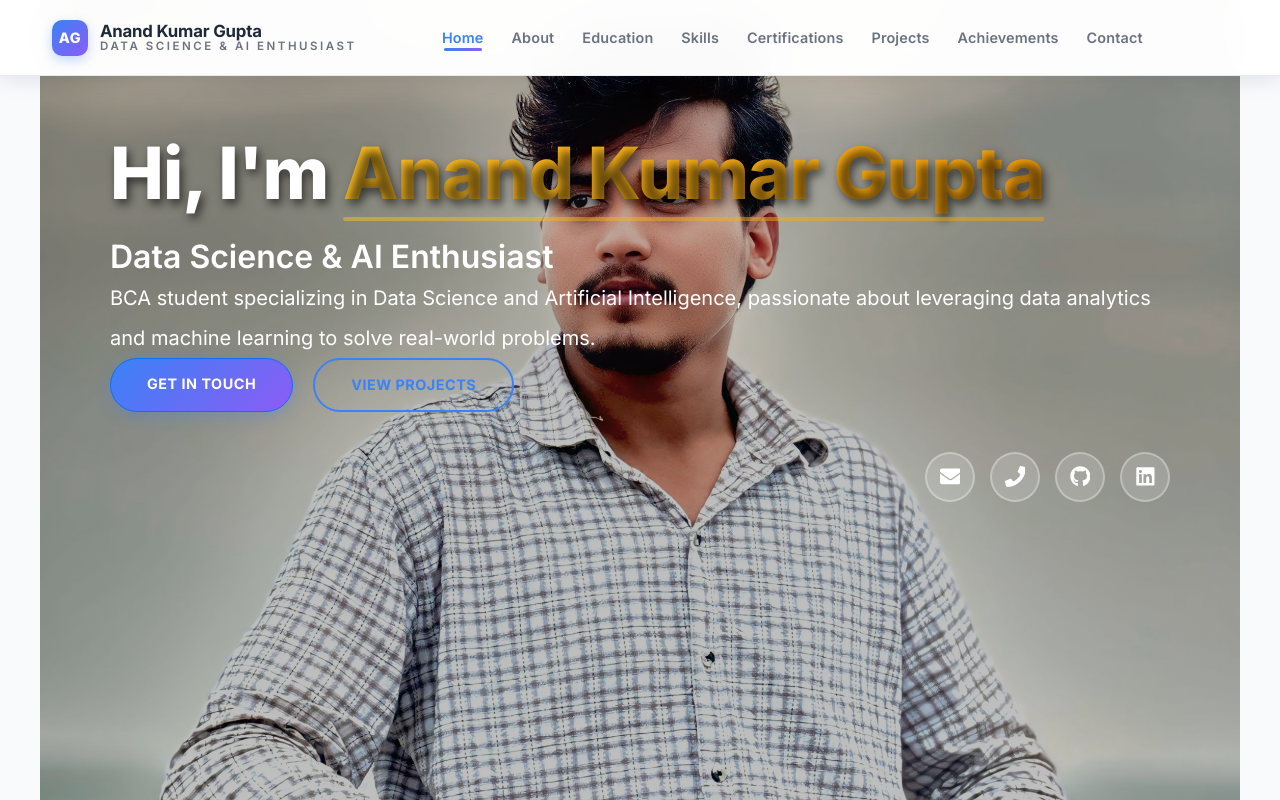
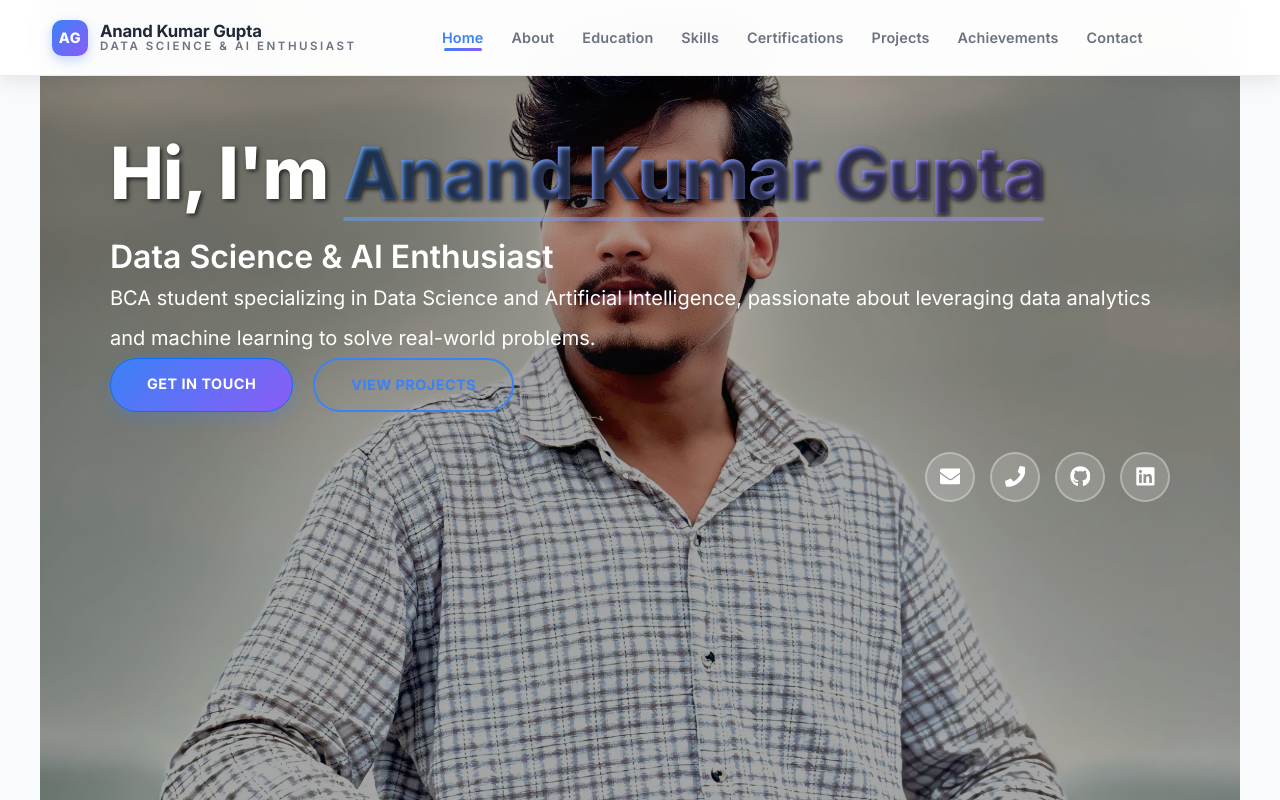
Before and after one commit to anandindar/My-Portfolio, a React (Vite) app in the folder frontend/: page / in a window 1280 px wide. Built offline with nearby package versions, Linux system fonts and the light colour scheme; no server answers.

Commit message:
Remove blur effect and sharpen text with simpler shadows

```diff
--- a/frontend/src/components/Hero.css
+++ b/frontend/src/components/Hero.css
@@ -3,7 +3,7 @@
   display: flex;
   align-items: center;
   justify-content: center;
-  background-image: linear-gradient(rgba(0, 0, 0, 0.25), rgba(0, 0, 0, 0.25)),
+  background-image: linear-gradient(rgba(0, 0, 0, 0.35), rgba(0, 0, 0, 0.35)),
                     url('../assets/Image/homebg.jpg');
   background-size: cover;
   background-position: center 35%;
@@ -42,7 +42,7 @@
 .hero-top {
   text-align: center;
   margin-bottom: 60px;
-  text-shadow: 2px 4px 8px rgba(0, 0, 0, 0.5);
+  text-shadow: 2px 2px 4px rgba(0, 0, 0, 0.6);
 }
 
 .hero-bottom {
@@ -60,7 +60,7 @@
   flex-direction: column;
   justify-content: flex-end;
   gap: 25px;
-  text-shadow: 2px 3px 6px rgba(0, 0, 0, 0.5);
+  text-shadow: 2px 2px 4px rgba(0, 0, 0, 0.6);
 }
 
 .hero-bottom-right {
@@ -90,11 +90,11 @@
   animation: none;
   letter-spacing: -1px;
   line-height: 1.2;
-  text-shadow: 3px 5px 10px rgba(0, 0, 0, 0.6);
+  text-shadow: 2px 2px 4px rgba(0, 0, 0, 0.7);
 }
 
 .highlight {
-  background: linear-gradient(135deg, #fbbf24 0%, #f59e0b 100%);
+  background: linear-gradient(135deg, #60a5fa 0%, #a78bfa 100%);
   -webkit-background-clip: text;
   -webkit-text-fill-color: transparent;
   background-clip: text;
@@ -109,7 +109,7 @@
   left: 0;
   right: 0;
   height: 4px;
-  background: linear-gradient(90deg, #fbbf24, #f59e0b);
+  background: linear-gradient(90deg, #60a5fa, #a78bfa);
   border-radius: 2px;
   opacity: 0.5;
 }
```
